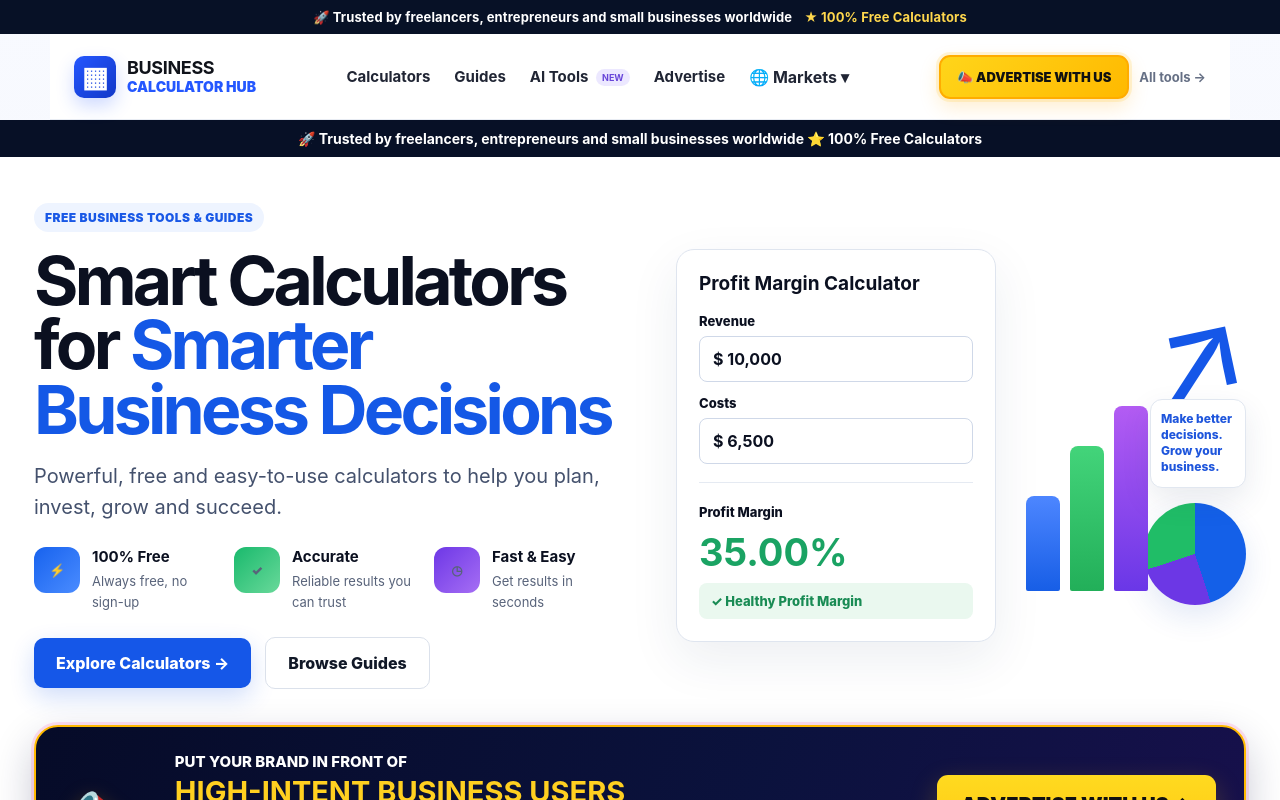
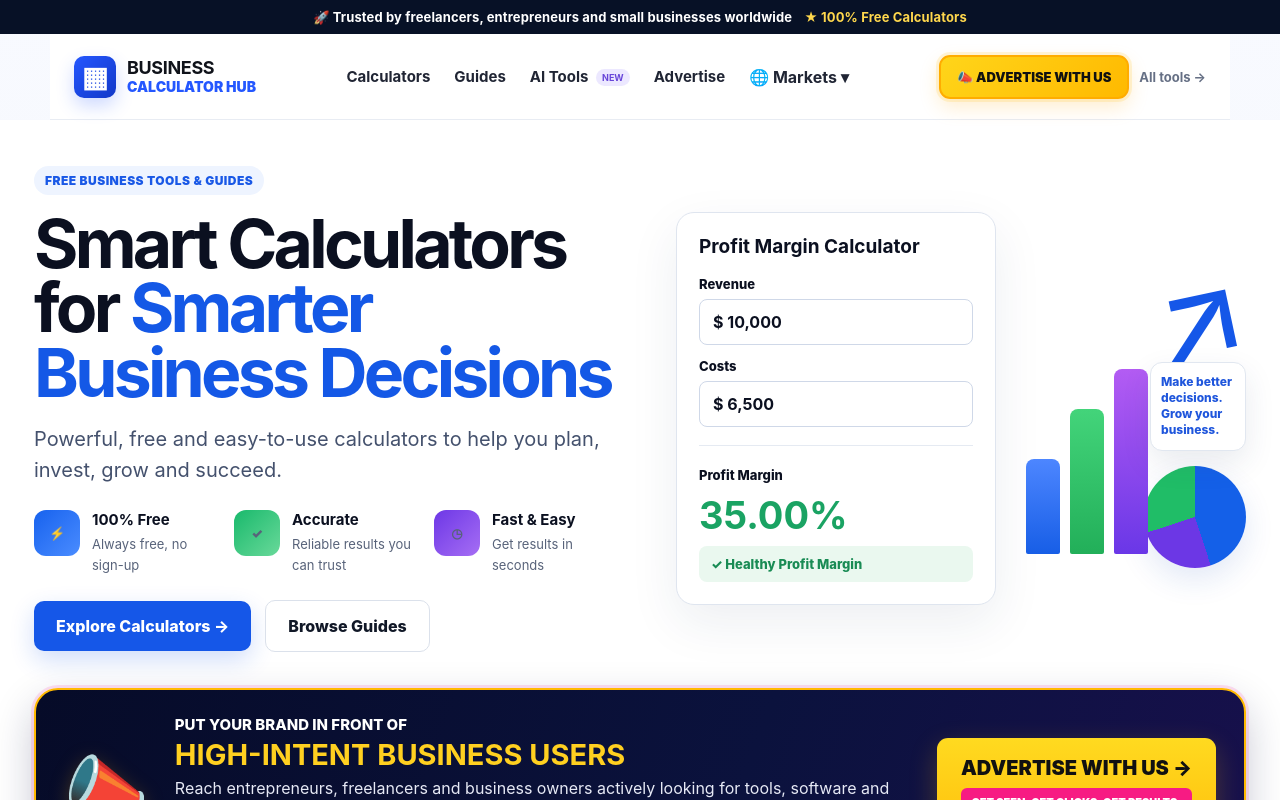
Before and after one commit to luizferdazzi-commits/business-calculator-hub, a Next.js app: page / in a window 1280 px wide. Shown: the top 800 px of the page. Built offline with nearby package versions, Linux system fonts and the light colour scheme.

Commit message:
refactor: remove duplicate global trust bar

```diff
--- a/app/page.tsx
+++ b/app/page.tsx
@@ -20,7 +20,6 @@ const cards = [
 
 export default function Home(){
   return <main className={s.page}>
-    <div className={s.topbar}>🚀 Trusted by freelancers, entrepreneurs and small businesses worldwide ⭐ 100% Free Calculators</div>
     <div className={s.wrap}>
       <section className={s.hero}>
         <div>
```
